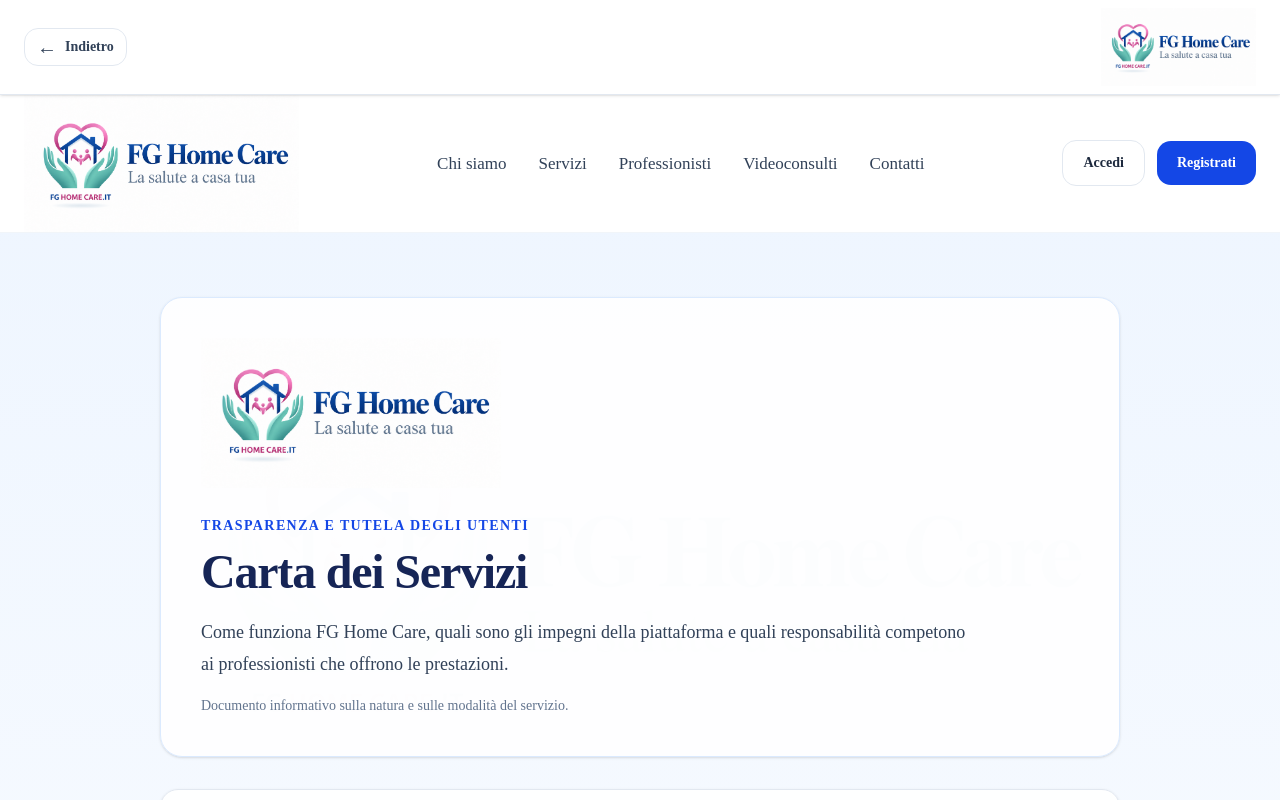
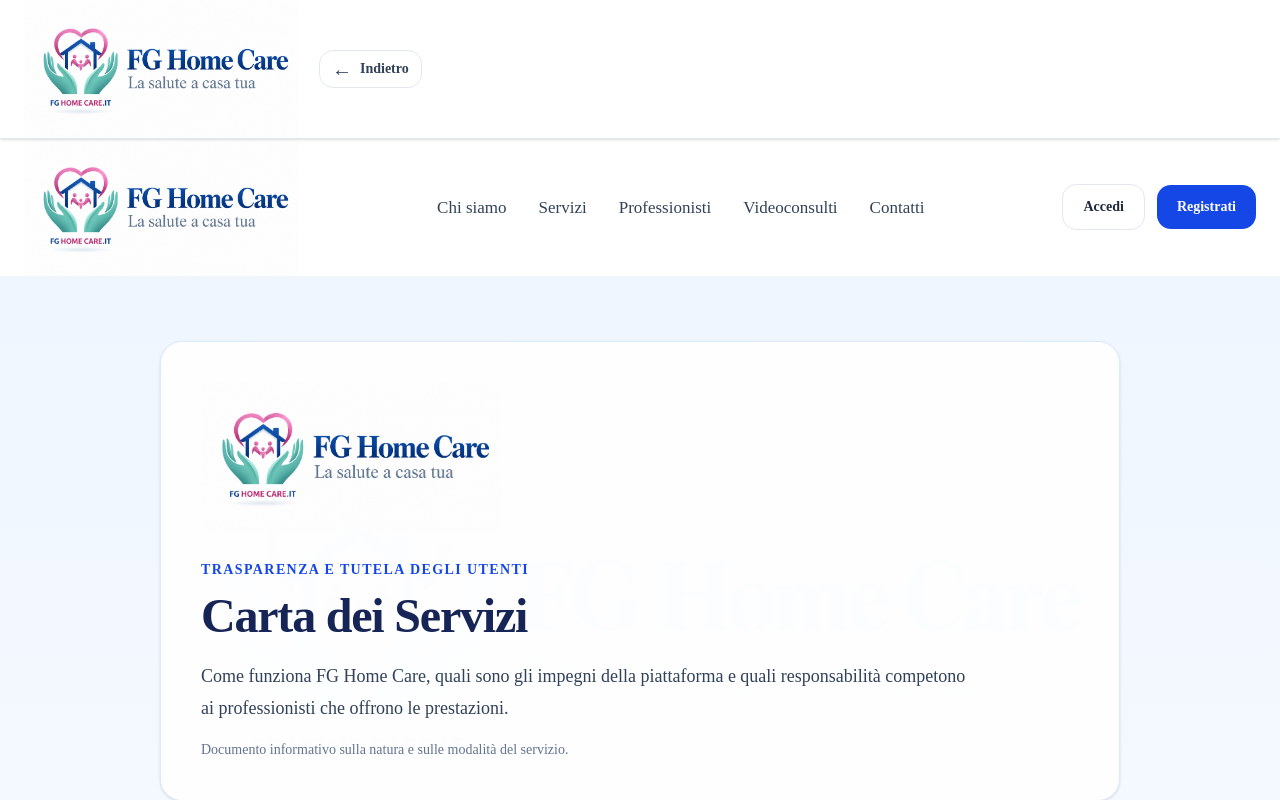
Before and after one commit to Francescogenovese9-oss/fg-home-care, a Next.js app: page /carta-dei-servizi in a window 1280 px wide. Shown: the top 800 px of the page. Built offline with nearby package versions, Linux system fonts and the light colour scheme; no server answers.

Commit message:
Align global logo to top left and match homepage logo dimensions

```diff
--- a/components/layout/GlobalBrandBackBar.tsx
+++ b/components/layout/GlobalBrandBackBar.tsx
@@ -15,9 +15,9 @@ export default function GlobalBrandBackBar(){
   }
  }
  return <div className="sticky top-0 z-[60] border-b border-slate-200 bg-white/95 shadow-sm backdrop-blur" aria-label="Navigazione FG Home Care">
-  <div className="mx-auto flex max-w-7xl items-center justify-between gap-3 px-4 py-2 sm:px-6">
+  <div className="mx-auto flex min-h-[104px] max-w-7xl items-center gap-5 px-6">
    <button type="button" onClick={goBack} aria-label="Torna alla pagina precedente" className="inline-flex items-center gap-2 rounded-xl border border-slate-200 px-3 py-2 text-sm font-semibold text-slate-700 hover:bg-slate-100 focus-visible:outline focus-visible:outline-2 focus-visible:outline-blue-600"><span aria-hidden="true" className="text-xl leading-none">←</span><span>Indietro</span></button>
-   <Link href="/" aria-label="FG Home Care - vai alla homepage" className="inline-flex shrink-0 items-center"><Image src="/images/logo.png" alt="FG Home Care" width={160} height={60} priority className="h-auto w-[120px] object-contain sm:w-[155px]"/></Link>
+   <Link href="/" aria-label="FG Home Care - vai alla homepage" className="order-first inline-flex shrink-0 items-center"><Image src="/images/logo.png" alt="FG Home Care" width={300} height={110} priority className="h-auto w-[245px] object-contain lg:w-[275px]"/></Link>
   </div>
  </div>;
 }
```
